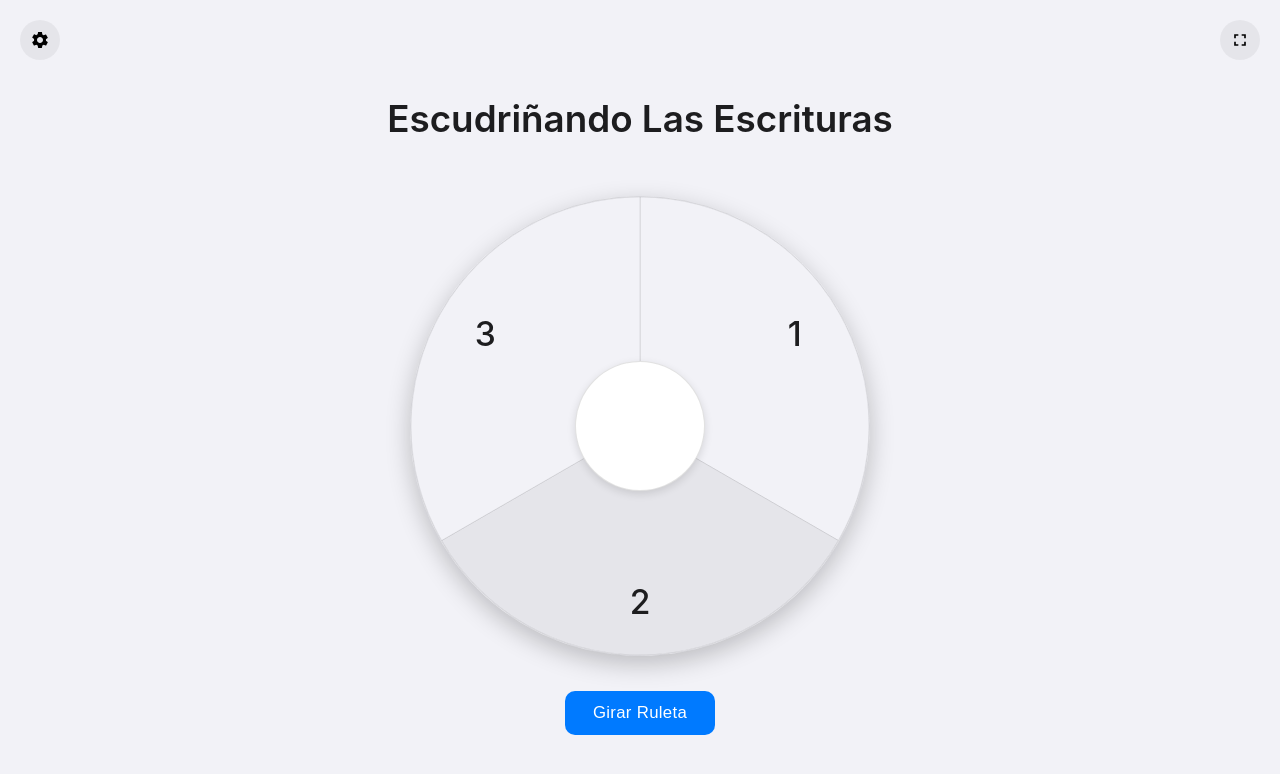
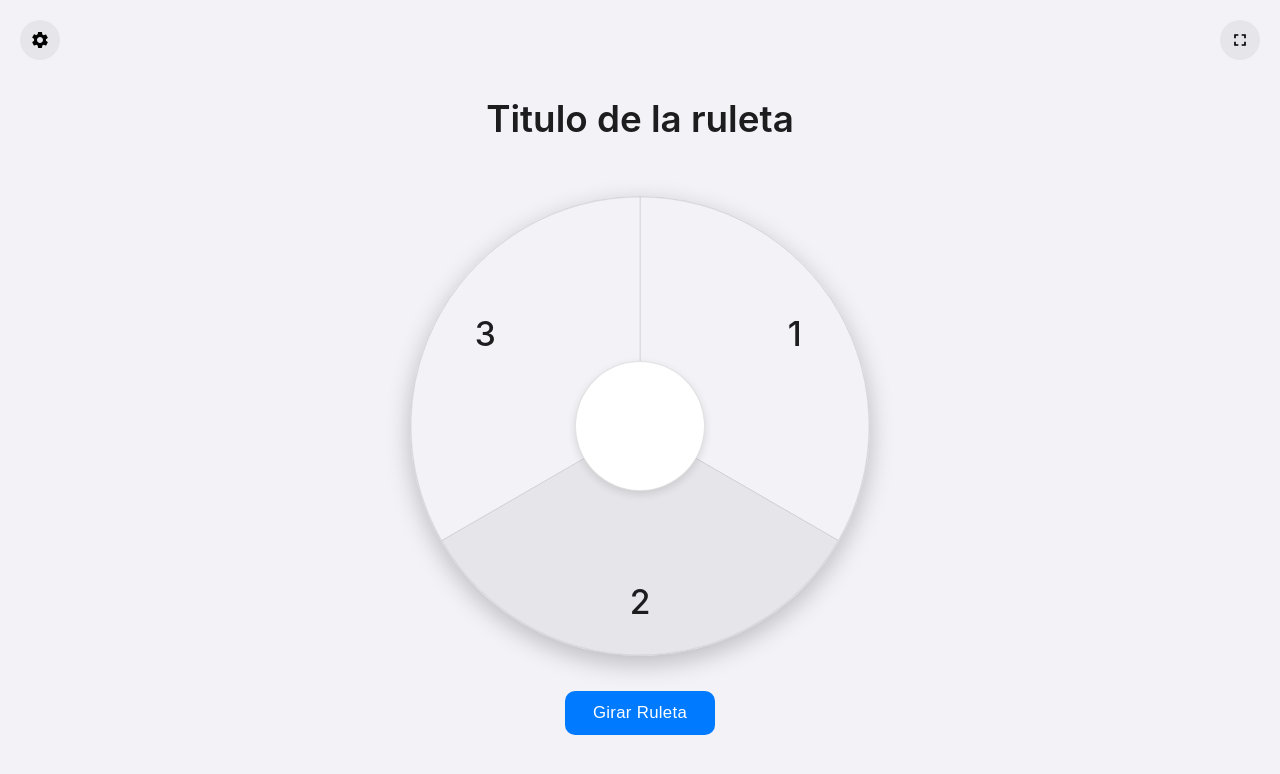
Before and after one commit to RoberthGarcia1404/Ruleta, a plain HTML site: page ruleta/index.html in a window 1280 px wide. Drawn offline with Linux system fonts and the light colour scheme.

Commit message:
Update index.html

```diff
--- a/ruleta/index.html
+++ b/ruleta/index.html
@@ -384,7 +384,7 @@
 
   <div class="container">
     <div class="static-pointer"></div>
-    <h1>Escudriñando Las Escrituras</h1>
+    <h1>Titulo de la ruleta</h1>
     <div class="wheel-container">
       <div id="centerCircle">
         <span id="selectedNumber"></span>
```
